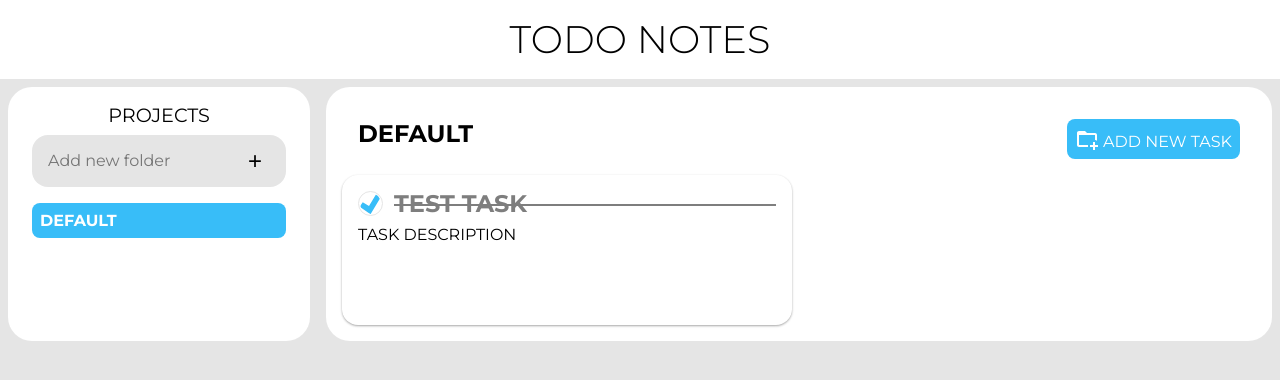
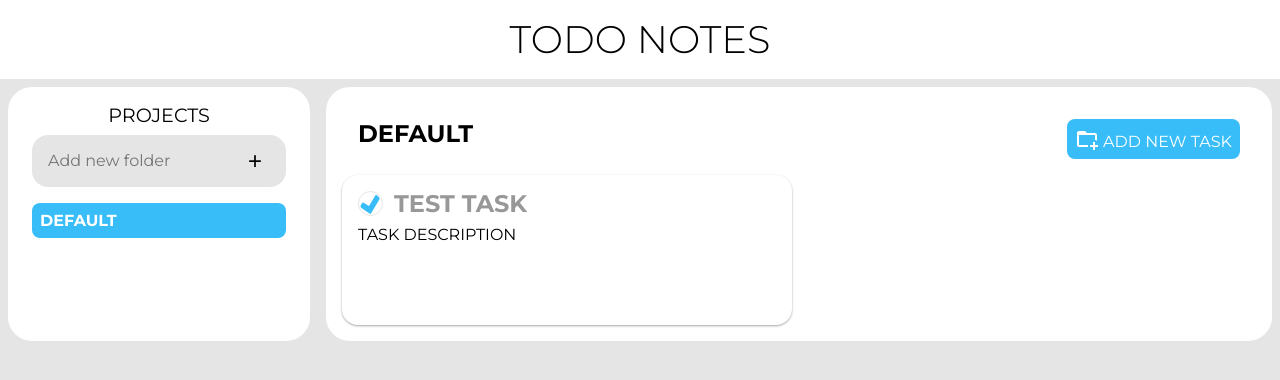
Before and after one commit to mrljsh/todo-app, a website built with webpack: page dist/index.html in a window 1280 px wide. Built offline with Linux system fonts and the light colour scheme.

Commit message:
Styling changes to checked/unchecked to-do, word break

```diff
--- a/src/style.css
+++ b/src/style.css
@@ -256,19 +256,33 @@
 }
 
 .todo-list > label > input:checked + span {
-    opacity: 0.5;
+    opacity: 0.4;
+    transition: 120ms;
 }
+
+
+.todo-list > label > input + span {
+  opacity: 1;
+  transition: 100ms;
+}
+
 
 .todo-list > label > span {
     display: inline-block;
     position: relative;
+    word-break: break-all;
 }
 
-.todo-list > label > input:checked + span::before {
+/* .todo-list > label > input:checked + span::before {
     content: "";
     width: 100%;
     height: 2px;
     background-color: black;
     position: absolute;
     top: 50%;
+} */
+
+.todo-list > p {
+  word-break: break-all;
+  white-space: normal;
 }
```
Also changed, not shown: dist/main.js.
